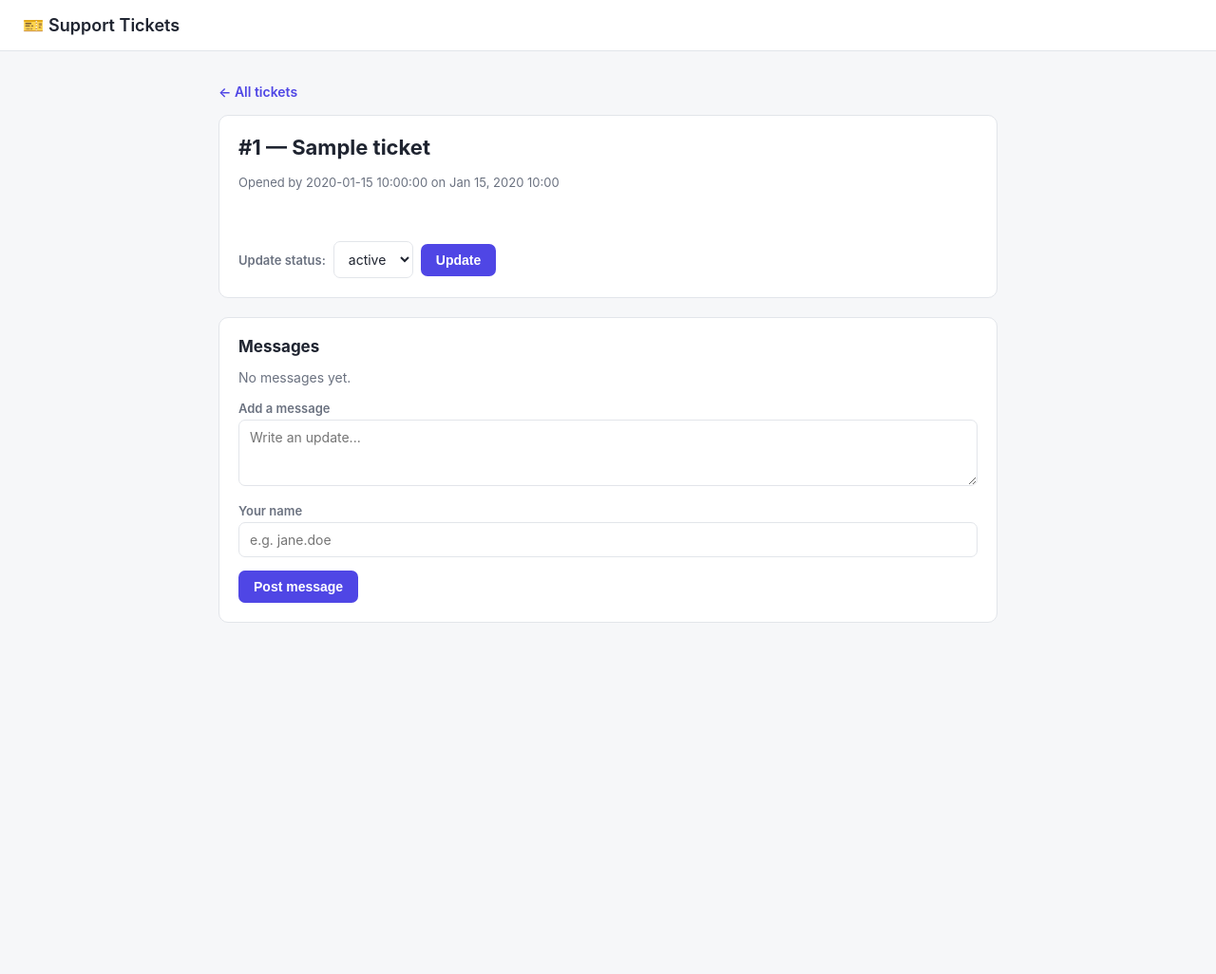
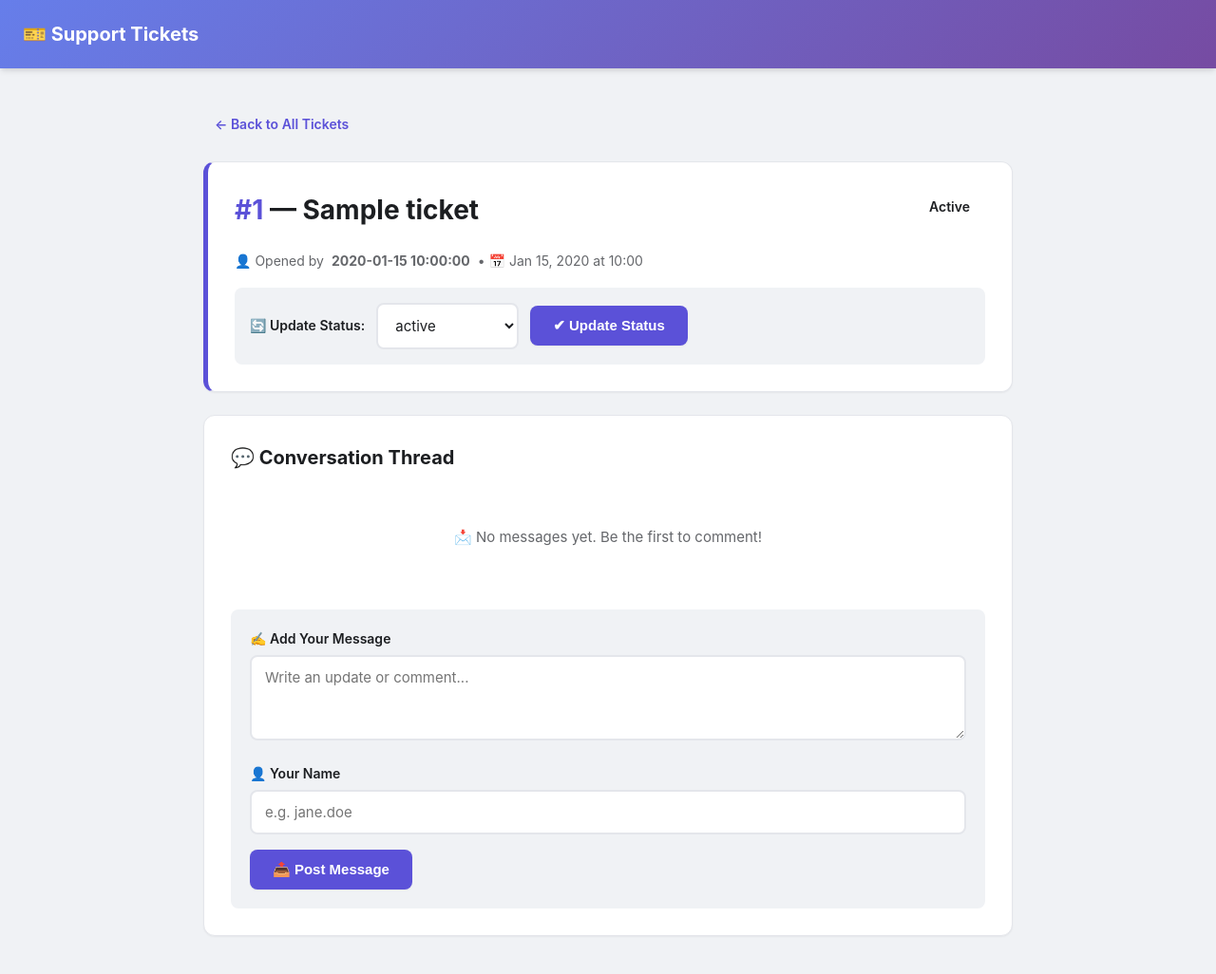
Before and after one commit to kcherur/Lakebase-AIPowered-Support-App, a Flask app: template templates/ticket.html in a window 1280 px wide. Shown: the whole page at 95% size. Before the commit the page ends 656 px from the top, so only its background shows below. Run offline with Flask 3, Linux system fonts and the light colour scheme; the template is opened without the code that fills it: most values are stand-ins (such as "Sample title", 1, 10 or a date in 2020); parts of the project's set-up code (start-up, migrations or seed data) failed here and were passed over.

Commit message:
refined the code with more functionality

```diff
--- a/app.py
+++ b/app.py
@@ -95,16 +95,12 @@ def create_ticket():
     if not title or not created_by:
         return redirect(url_for("list_tickets"))
 
-    rows = run_query(
-        """
-        INSERT INTO tickets (title, created_by)
-        VALUES (%s, %s)
-        RETURNING ticket_id
-        """,
+    run_write(
+        "INSERT INTO tickets (title, created_by) VALUES (%s, %s)",
         (title, created_by),
     )
-    ticket_id = rows[0]["ticket_id"]
-    return redirect(url_for("view_ticket", ticket_id=ticket_id))
+    # Redirect back to the main list after creating
+    return redirect(url_for("list_tickets"))
 
 
 @app.route("/tickets/<int:ticket_id>")
@@ -154,7 +150,8 @@ def update_status(ticket_id):
             "UPDATE tickets SET status = %s WHERE ticket_id = %s",
             (new_status, ticket_id),
         )
-    return redirect(url_for("view_ticket", ticket_id=ticket_id))
+    # Redirect back to the main list after updating status
+    return redirect(url_for("list_tickets"))
 
 
 @app.route("/healthz")
--- a/templates/base.html
+++ b/templates/base.html
@@ -6,139 +6,272 @@
   <title>{% block title %}Support Tickets{% endblock %}</title>
   <style>
     :root {
-      --bg: #f6f7f9;
+      --bg-gradient: linear-gradient(135deg, #667eea 0%, #764ba2 100%);
+      --bg: #f0f2f5;
       --card: #ffffff;
-      --border: #e2e5ea;
-      --text: #1f2430;
-      --muted: #6b7280;
-      --accent: #4f46e5;
-      --accent-hover: #4338ca;
+      --border: #e4e6eb;
+      --text: #1c1e21;
+      --muted: #65676b;
+      --accent: #5b51d8;
+      --accent-hover: #4840ba;
+      --accent-light: #f0eeff;
       --open: #2563eb;
-      --in_progress: #d97706;
-      --resolved: #16a34a;
+      --open-light: #dbeafe;
+      --in_progress: #f59e0b;
+      --in_progress-light: #fef3c7;
+      --resolved: #10b981;
+      --resolved-light: #d1fae5;
       --closed: #6b7280;
+      --closed-light: #f3f4f6;
+      --shadow-sm: 0 1px 2px 0 rgba(0, 0, 0, 0.05);
+      --shadow: 0 4px 6px -1px rgba(0, 0, 0, 0.1), 0 2px 4px -1px rgba(0, 0, 0, 0.06);
+      --shadow-lg: 0 10px 15px -3px rgba(0, 0, 0, 0.1), 0 4px 6px -2px rgba(0, 0, 0, 0.05);
     }
     * { box-sizing: border-box; }
     body {
       margin: 0;
-      font-family: -apple-system, BlinkMacSystemFont, "Segoe UI", Roboto, sans-serif;
+      font-family: -apple-system, BlinkMacSystemFont, "Segoe UI", Roboto, "Helvetica Neue", sans-serif;
       background: var(--bg);
       color: var(--text);
+      line-height: 1.6;
     }
     header {
-      background: var(--card);
-      border-bottom: 1px solid var(--border);
-      padding: 16px 24px;
+      background: linear-gradient(135deg, #667eea 0%, #764ba2 100%);
+      box-shadow: var(--shadow);
+      padding: 20px 24px;
+      position: sticky;
+      top: 0;
+      z-index: 100;
     }
     header a {
       text-decoration: none;
-      color: var(--text);
-      font-weight: 600;
-      font-size: 18px;
+      color: #ffffff;
+      font-weight: 700;
+      font-size: 20px;
+      transition: opacity 0.2s;
+      display: inline-flex;
+      align-items: center;
+      gap: 8px;
     }
+    header a:hover { opacity: 0.9; }
     main {
-      max-width: 860px;
-      margin: 32px auto;
-      padding: 0 20px;
+      max-width: 900px;
+      margin: 40px auto;
+      padding: 0 24px;
     }
     .card {
       background: var(--card);
       border: 1px solid var(--border);
-      border-radius: 10px;
-      padding: 20px;
-      margin-bottom: 20px;
+      border-radius: 12px;
+      padding: 28px;
+      margin-bottom: 24px;
+      box-shadow: var(--shadow-sm);
+      transition: all 0.3s ease;
     }
-    h1 { font-size: 22px; margin: 0 0 16px; }
-    h2 { font-size: 17px; margin: 0 0 12px; }
+    .card:hover {
+      box-shadow: var(--shadow);
+      transform: translateY(-2px);
+    }
+    h1 {
+      font-size: 28px;
+      margin: 0 0 20px;
+      color: var(--text);
+      font-weight: 700;
+    }
+    h2 {
+      font-size: 20px;
+      margin: 0 0 16px;
+      color: var(--text);
+      font-weight: 700;
+    }
     label {
       display: block;
-      font-size: 13px;
+      font-size: 14px;
       font-weight: 600;
-      color: var(--muted);
-      margin-bottom: 4px;
+      color: var(--text);
+      margin-bottom: 6px;
     }
     input[type=text], textarea, select {
       width: 100%;
-      padding: 9px 11px;
-      border: 1px solid var(--border);
-      border-radius: 7px;
-      font-size: 14px;
+      padding: 12px 14px;
+      border: 2px solid var(--border);
+      border-radius: 8px;
+      font-size: 15px;
       font-family: inherit;
-      margin-bottom: 14px;
+      margin-bottom: 16px;
       background: #fff;
       color: var(--text);
+      transition: all 0.2s ease;
     }
-    textarea { min-height: 70px; resize: vertical; }
+    input[type=text]:focus, textarea:focus, select:focus {
+      outline: none;
+      border-color: var(--accent);
+      box-shadow: 0 0 0 3px var(--accent-light);
+    }
+    textarea { min-height: 90px; resize: vertical; }
     button {
       background: var(--accent);
       color: #fff;
       border: none;
-      padding: 9px 16px;
-      border-radius: 7px;
-      font-size: 14px;
+      padding: 12px 24px;
+      border-radius: 8px;
+      font-size: 15px;
       font-weight: 600;
       cursor: pointer;
+      transition: all 0.2s ease;
+      box-shadow: var(--shadow-sm);
     }
-    button:hover { background: var(--accent-hover); }
-    .row { display: flex; gap: 12px; }
+    button:hover {
+      background: var(--accent-hover);
+      box-shadow: var(--shadow);
+      transform: translateY(-1px);
+    }
+    button:active {
+      transform: translateY(0);
+    }
+    .row { display: flex; gap: 16px; }
     .row > div { flex: 1; }
     .ticket-list { list-style: none; margin: 0; padding: 0; }
     .ticket-list li {
       border: 1px solid var(--border);
-      border-radius: 8px;
-      padding: 14px 16px;
-      margin-bottom: 10px;
+      border-radius: 10px;
+      padding: 18px 20px;
+      margin-bottom: 12px;
       background: #fff;
+      transition: all 0.3s ease;
+      cursor: pointer;
+    }
+    .ticket-list li:hover {
+      border-color: var(--accent);
+      box-shadow: var(--shadow);
+      transform: translateX(4px);
     }
     .ticket-list a {
       text-decoration: none;
       color: var(--text);
       font-weight: 600;
-      font-size: 15px;
+      font-size: 16px;
+      transition: color 0.2s;
     }
-    .meta { color: var(--muted); font-size: 13px; margin-top: 4px; }
+    .ticket-list a:hover { color: var(--accent); }
+    .meta {
+      color: var(--muted);
+      font-size: 13px;
+      margin-top: 6px;
+      display: flex;
+      align-items: center;
+      gap: 8px;
+    }
     .badge {
       display: inline-block;
-      padding: 3px 10px;
-      border-radius: 999px;
+      padding: 5px 12px;
+      border-radius: 20px;
       font-size: 12px;
       font-weight: 600;
-      color: #fff;
       text-transform: capitalize;
+      transition: all 0.2s;
     }
-    .badge.open { background: var(--open); }
-    .badge.in_progress { background: var(--in_progress); }
-    .badge.resolved { background: var(--resolved); }
-    .badge.closed { background: var(--closed); }
+    .badge.open {
+      background: var(--open-light);
+      color: var(--open);
+      border: 1px solid var(--open);
+    }
+    .badge.in_progress {
+      background: var(--in_progress-light);
+      color: #d97706;
+      border: 1px solid var(--in_progress);
+    }
+    .badge.resolved {
+      background: var(--resolved-light);
+      color: #059669;
+      border: 1px solid var(--resolved);
+    }
+    .badge.closed {
+      background: var(--closed-light);
+      color: var(--closed);
+      border: 1px solid var(--closed);
+    }
     .message {
-      border-left: 3px solid var(--accent);
-      padding: 8px 14px;
-      margin-bottom: 10px;
-      background: #fafafe;
-      border-radius: 0 6px 6px 0;
+      border-left: 4px solid var(--accent);
+      padding: 14px 18px;
+      margin-bottom: 14px;
+      background: linear-gradient(to right, var(--accent-light) 0%, #fff 100%);
+      border-radius: 8px;
+      transition: all 0.2s ease;
     }
-    .message .meta { margin-top: 2px; margin-bottom: 0; }
-    .empty { color: var(--muted); font-size: 14px; }
+    .message:hover {
+      box-shadow: var(--shadow-sm);
+      transform: translateX(2px);
+    }
+    .message .meta { margin-top: 8px; margin-bottom: 0; }
+    .empty {
+      color: var(--muted);
+      font-size: 15px;
+      text-align: center;
+      padding: 40px 20px;
+    }
     .back-link {
-      display: inline-block;
-      margin-bottom: 16px;
+      display: inline-flex;
+      align-items: center;
+      gap: 6px;
+      margin-bottom: 20px;
       color: var(--accent);
       text-decoration: none;
       font-size: 14px;
       font-weight: 600;
+      transition: all 0.2s;
+      padding: 8px 12px;
+      border-radius: 8px;
     }
-    .filters { margin-bottom: 16px; }
+    .back-link:hover {
+      background: var(--accent-light);
+      transform: translateX(-2px);
+    }
+    .filters {
+      margin-bottom: 20px;
+      display: flex;
+      gap: 8px;
+      flex-wrap: wrap;
+    }
     .filters a {
-      margin-right: 10px;
       text-decoration: none;
-      font-size: 13px;
-      color: var(--muted);
-      padding: 4px 10px;
-      border-radius: 6px;
+      font-size: 14px;
+      color: var(--text);
+      padding: 8px 16px;
+      border-radius: 20px;
+      border: 2px solid var(--border);
+      transition: all 0.2s;
+      font-weight: 600;
+      background: #fff;
     }
-    .filters a.active { background: var(--accent); color: #fff; }
-    .inline-form { display: flex; gap: 8px; align-items: center; }
-    .inline-form select { margin-bottom: 0; width: auto; }
+    .filters a:hover {
+      border-color: var(--accent);
+      background: var(--accent-light);
+    }
+    .filters a.active {
+      background: var(--accent);
+      color: #fff;
+      border-color: var(--accent);
+      box-shadow: var(--shadow-sm);
+    }
+    .inline-form {
+      display: flex;
+      gap: 12px;
+      align-items: center;
+      background: var(--bg);
+      padding: 16px;
+      border-radius: 8px;
+      margin-top: 16px;
+    }
+    .inline-form label { margin-bottom: 0; }
+    .inline-form select { margin-bottom: 0; width: auto; min-width: 150px; }
+    @keyframes slideIn {
+      from { opacity: 0; transform: translateY(20px); }
+      to { opacity: 1; transform: translateY(0); }
+    }
+    .card, .ticket-list li {
+      animation: slideIn 0.4s ease-out;
+    }
   </style>
 </head>
 <body>
--- a/templates/ticket.html
+++ b/templates/ticket.html
@@ -2,55 +2,56 @@
 {% block title %}Ticket #{{ ticket.ticket_id }}{% endblock %}
 {% block content %}
 
-<a class="back-link" href="{{ url_for('list_tickets') }}">&larr; All tickets</a>
+<a class="back-link" href="{{ url_for('list_tickets') }}">← Back to All Tickets</a>
 
-<div class="card">
-  <div class="row">
+<div class="card" style="border-left: 5px solid var(--accent);">
+  <div style="display: flex; justify-content: space-between; align-items: start; gap: 16px; flex-wrap: wrap;">
+    <div style="flex: 1;">
+      <h1>
+        <span style="color: var(--accent); font-weight: 700;">#{{ ticket.ticket_id }}</span> — {{ ticket.title }}
+      </h1>
+      <div class="meta" style="font-size: 14px;">
+        👤 Opened by <strong>{{ ticket.created_by }}</strong> • 📅 {{ ticket.created_at.strftime('%b %d, %Y at %H:%M') }}
+      </div>
+    </div>
     <div>
-      <h1>#{{ ticket.ticket_id }} — {{ ticket.title }}</h1>
-      <div class="meta">
-        Opened by {{ ticket.created_by }} on {{ ticket.created_at.strftime('%b %d, %Y %H:%M') }}
-      </div>
+      <span class="badge {{ ticket.status }}" style="font-size: 14px; padding: 8px 16px;">{{ ticket.status.replace('_', ' ') }}</span>
     </div>
   </div>
 
-  <div style="margin-top: 16px;">
-    <span class="badge {{ ticket.status }}">{{ ticket.status.replace('_', ' ') }}</span>
-  </div>
-
-  <form class="inline-form" style="margin-top: 16px;" method="post"
+  <form class="inline-form" method="post"
         action="{{ url_for('update_status', ticket_id=ticket.ticket_id) }}">
-    <label for="status" style="margin-bottom:0;">Update status:</label>
+    <label for="status" style="margin-bottom:0;">🔄 Update Status:</label>
     <select id="status" name="status">
       {% for s in statuses %}
         <option value="{{ s }}" {{ 'selected' if s == ticket.status }}>{{ s.replace('_', ' ') }}</option>
       {% endfor %}
     </select>
-    <button type="submit">Update</button>
+    <button type="submit">✔ Update Status</button>
   </form>
 </div>
 
 <div class="card">
-  <h2>Messages</h2>
+  <h2>💬 Conversation Thread</h2>
   {% if messages %}
     {% for m in messages %}
       <div class="message">
-        <div>{{ m.message_text }}</div>
-        <div class="meta">{{ m.author }} &middot; {{ m.created_at.strftime('%b %d, %Y %H:%M') }}</div>
+        <div style="font-size: 15px; line-height: 1.6;">{{ m.message_text }}</div>
+        <div class="meta">👤 <strong>{{ m.author }}</strong> • 📅 {{ m.created_at.strftime('%b %d, %Y at %H:%M') }}</div>
       </div>
     {% endfor %}
   {% else %}
-    <p class="empty">No messages yet.</p>
+    <p class="empty">📩 No messages yet. Be the first to comment!</p>
   {% endif %}
 
-  <form method="post" action="{{ url_for('add_message', ticket_id=ticket.ticket_id) }}" style="margin-top: 16px;">
-    <label for="message_text">Add a message</label>
-    <textarea id="message_text" name="message_text" placeholder="Write an update..." required></textarea>
+  <form method="post" action="{{ url_for('add_message', ticket_id=ticket.ticket_id) }}" style="margin-top: 24px; padding: 20px; background: var(--bg); border-radius: 8px;">
+    <label for="message_text">✍️ Add Your Message</label>
+    <textarea id="message_text" name="message_text" placeholder="Write an update or comment..." required></textarea>
 
-    <label for="author">Your name</label>
+    <label for="author">👤 Your Name</label>
     <input type="text" id="author" name="author" placeholder="e.g. jane.doe" required>
 
-    <button type="submit">Post message</button>
+    <button type="submit">📤 Post Message</button>
   </form>
 </div>
 {% endblock %}
```
Also changed, not shown: templates/index.html (+12 -7 lines).
